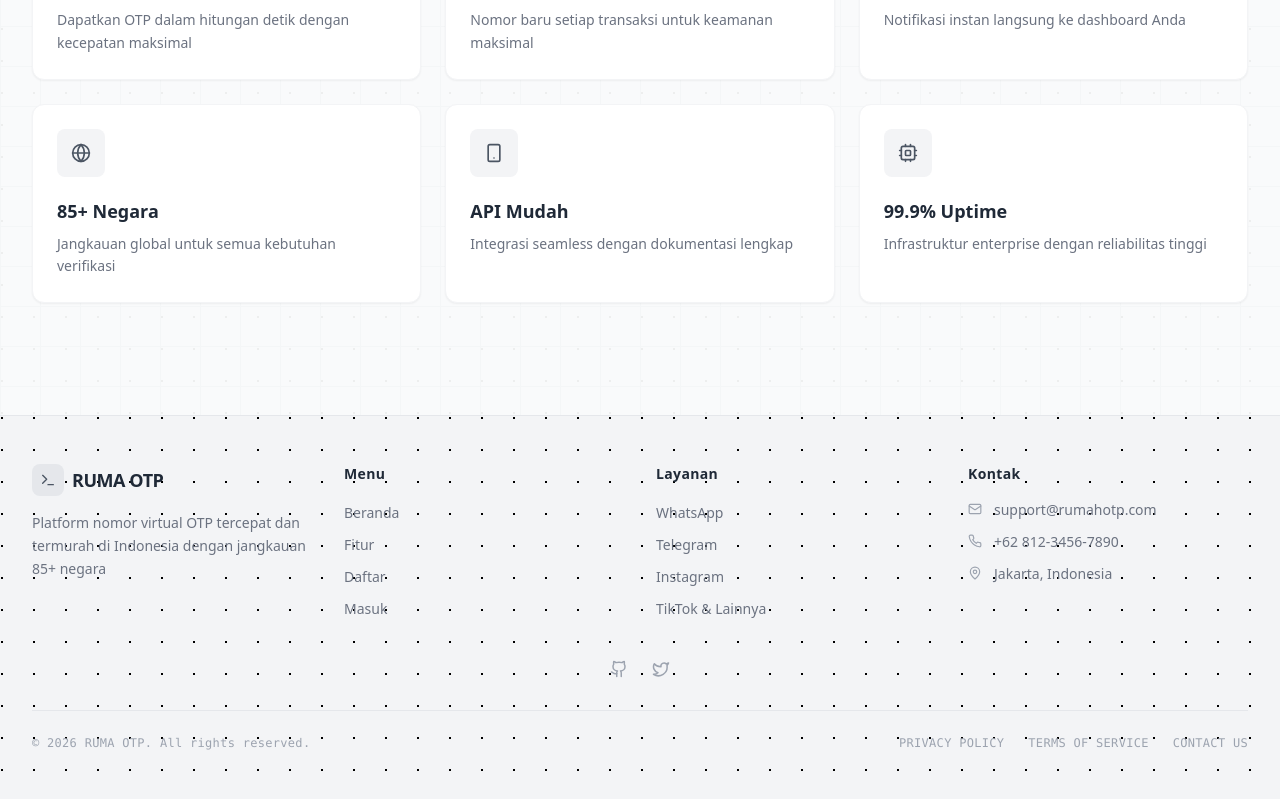
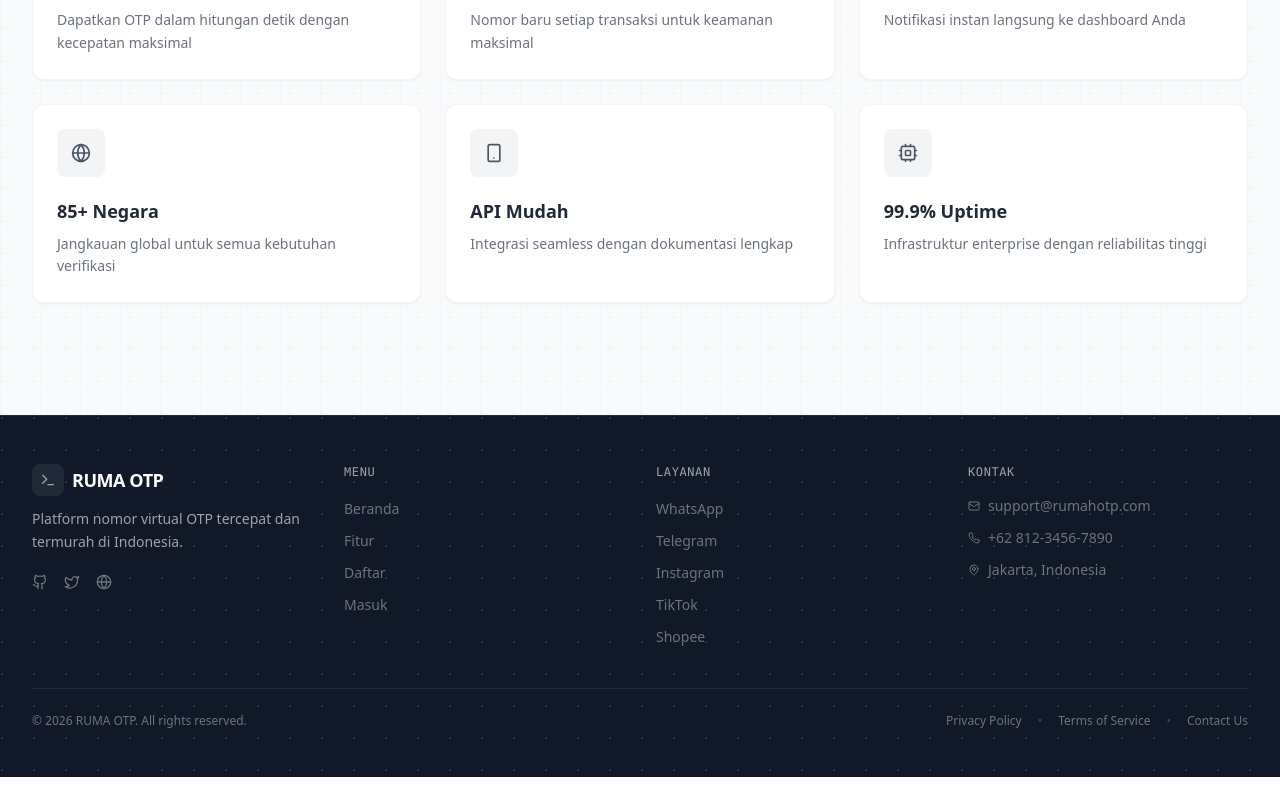
Before and after one commit to fahrihosting3/websiteotp, a Next.js app: page / in a window 1280 px wide. Shown: the part 1294-2093 px from the top of the page. After the commit the page ends 2071 px from the top, so only its background shows below. Built offline with nearby package versions, Linux system fonts and the light colour scheme.

Commit message:
Add files via upload

```diff
--- a/components/Footer.tsx
+++ b/components/Footer.tsx
@@ -1,56 +1,68 @@
 // components/Footer.tsx
 "use client";
 import Link from "next/link";
-import { Mail, MapPin, Phone, Terminal, Github, Twitter } from "lucide-react";
+import { Mail, MapPin, Phone, Terminal, Github, Twitter, Globe } from "lucide-react";
 
 export default function Footer() {
   return (
-    <footer className="relative bg-gray-100 border-t border-gray-200 overflow-hidden">
-      {/* Retro Pattern Background */}
-      <div className="absolute inset-0 opacity-3">
+    <footer className="relative bg-gray-900 border-t border-gray-800 overflow-hidden">
+      {/* Retro Pattern Background - Dark */}
+      <div className="absolute inset-0 opacity-10">
         <div className="absolute inset-0" style={{
-          backgroundImage: `radial-gradient(circle at 2px 2px, #000 1px, transparent 1px)`,
+          backgroundImage: `radial-gradient(circle at 2px 2px, #fff 1px, transparent 1px)`,
           backgroundSize: '32px 32px'
         }}></div>
       </div>
 
       <div className="relative z-10 max-w-7xl mx-auto px-4 sm:px-6 lg:px-8 py-12">
-        {/* Main Footer Content */}
-        <div className="grid md:grid-cols-4 gap-8 mb-10">
-          {/* Brand */}
-          <div>
-            <div className="flex items-center gap-2 mb-4">
-              <div className="w-8 h-8 bg-gray-200 rounded-lg flex items-center justify-center">
-                <Terminal size={16} className="text-gray-600" />
+        {/* Main Footer Content - Grid lebih rapi */}
+        <div className="grid grid-cols-1 sm:grid-cols-2 lg:grid-cols-4 gap-8 mb-10">
+
+          {/* Brand Section */}
+          <div className="space-y-3">
+            <div className="flex items-center gap-2">
+              <div className="w-8 h-8 bg-gray-800 rounded-lg flex items-center justify-center">
+                <Terminal size={16} className="text-gray-400" />
               </div>
-              <span className="font-semibold text-lg text-gray-800 tracking-tight">RUMA OTP</span>
+              <span className="font-semibold text-lg text-white tracking-tight">RUMA OTP</span>
             </div>
-            <p className="text-gray-500 text-sm leading-relaxed">
-              Platform nomor virtual OTP tercepat dan termurah di Indonesia dengan jangkauan 85+ negara
+            <p className="text-gray-400 text-sm leading-relaxed">
+              Platform nomor virtual OTP tercepat dan termurah di Indonesia.
             </p>
+            <div className="flex gap-4 pt-2">
+              <a href="#" className="text-gray-500 hover:text-gray-300 transition-colors">
+                <Github size={16} />
+              </a>
+              <a href="#" className="text-gray-500 hover:text-gray-300 transition-colors">
+                <Twitter size={16} />
+              </a>
+              <a href="#" className="text-gray-500 hover:text-gray-300 transition-colors">
+                <Globe size={16} />
+              </a>
+            </div>
           </div>
 
           {/* Quick Links */}
           <div>
-            <h3 className="font-semibold text-gray-800 text-sm mb-4 tracking-wide">Menu</h3>
+            <h3 className="text-gray-400 text-xs font-mono tracking-wider mb-4">MENU</h3>
             <ul className="space-y-2">
               <li>
-                <Link href="/" className="text-gray-500 hover:text-gray-700 transition-colors text-sm">
+                <Link href="/" className="text-gray-500 hover:text-gray-300 transition-colors text-sm">
                   Beranda
                 </Link>
               </li>
               <li>
-                <Link href="/#fitur" className="text-gray-500 hover:text-gray-700 transition-colors text-sm">
+                <Link href="/#fitur" className="text-gray-500 hover:text-gray-300 transition-colors text-sm">
                   Fitur
                 </Link>
               </li>
               <li>
-                <Link href="/auth/register" className="text-gray-500 hover:text-gray-700 transition-colors text-sm">
+                <Link href="/auth/register" className="text-gray-500 hover:text-gray-300 transition-colors text-sm">
                   Daftar
                 </Link>
               </li>
               <li>
-                <Link href="/auth/login" className="text-gray-500 hover:text-gray-700 transition-colors text-sm">
+                <Link href="/auth/login" className="text-gray-500 hover:text-gray-300 transition-colors text-sm">
                   Masuk
                 </Link>
               </li>
@@ -59,26 +71,31 @@
 
           {/* Services */}
           <div>
-            <h3 className="font-semibold text-gray-800 text-sm mb-4 tracking-wide">Layanan</h3>
+            <h3 className="text-gray-400 text-xs font-mono tracking-wider mb-4">LAYANAN</h3>
             <ul className="space-y-2">
               <li>
-                <a href="#" className="text-gray-500 hover:text-gray-700 transition-colors text-sm">
+                <a href="#" className="text-gray-500 hover:text-gray-300 transition-colors text-sm">
                   WhatsApp
                 </a>
               </li>
               <li>
-                <a href="#" className="text-gray-500 hover:text-gray-700 transition-colors text-sm">
+                <a href="#" className="text-gray-500 hover:text-gray-300 transition-colors text-sm">
                   Telegram
                 </a>
               </li>
               <li>
-                <a href="#" className="text-gray-500 hover:text-gray-700 transition-colors text-sm">
+                <a href="#" className="text-gray-500 hover:text-gray-300 transition-colors text-sm">
                   Instagram
                 </a>
               </li>
               <li>
-                <a href="#" className="text-gray-500 hover:text-gray-700 transition-colors text-sm">
-                  TikTok & Lainnya
+                <a href="#" className="text-gray-500 hover:text-gray-300 transition-colors text-sm">
+                  TikTok
+                </a>
+              </li>
+              <li>
+                <a href="#" className="text-gray-500 hover:text-gray-300 transition-colors text-sm">
+                  Shopee
                 </a>
               </li>
             </ul>
@@ -86,22 +103,22 @@
 
           {/* Contact */}
           <div>
-            <h3 className="font-semibold text-gray-800 text-sm mb-4 tracking-wide">Kontak</h3>
+            <h3 className="text-gray-400 text-xs font-mono tracking-wider mb-4">KONTAK</h3>
             <ul className="space-y-3">
-              <li className="flex items-start gap-3">
-                <Mail size={14} className="text-gray-400 flex-shrink-0 mt-0.5" />
-                <a href="mailto:support@rumahotp.com" className="text-gray-500 hover:text-gray-700 transition-colors text-sm">
+              <li className="flex items-center gap-2">
+                <Mail size={12} className="text-gray-500 flex-shrink-0" />
+                <a href="mailto:support@rumahotp.com" className="text-gray-500 hover:text-gray-300 transition-colors text-sm">
                   support@rumahotp.com
                 </a>
               </li>
-              <li className="flex items-start gap-3">
-                <Phone size={14} className="text-gray-400 flex-shrink-0 mt-0.5" />
-                <a href="tel:+6281234567890" className="text-gray-500 hover:text-gray-700 transition-colors text-sm">
+              <li className="flex items-center gap-2">
+                <Phone size={12} className="text-gray-500 flex-shrink-0" />
+                <a href="tel:+6281234567890" className="text-gray-500 hover:text-gray-300 transition-colors text-sm">
                   +62 812-3456-7890
                 </a>
               </li>
-              <li className="flex items-start gap-3">
-                <MapPin size={14} className="text-gray-400 flex-shrink-0 mt-0.5" />
+              <li className="flex items-center gap-2">
+                <MapPin size={12} className="text-gray-500 flex-shrink-0" />
                 <span className="text-gray-500 text-sm">
                   Jakarta, Indonesia
                 </span>
@@ -110,26 +127,26 @@
           </div>
         </div>
 
-        {/* Social Links - Optional */}
-        <div className="flex justify-center gap-6 mb-8">
-          <a href="#" className="text-gray-400 hover:text-gray-600 transition-colors">
-            <Github size={18} />
-          </a>
-          <a href="#" className="text-gray-400 hover:text-gray-600 transition-colors">
-            <Twitter size={18} />
-          </a>
-        </div>
+        {/* Divider */}
+        <div className="h-px bg-gray-800 my-6"></div>
 
-        {/* Divider */}
-        <div className="h-px bg-gray-200 my-6"></div>
-
-        {/* Bottom Footer */}
-        <div className="flex flex-col sm:flex-row justify-between items-center gap-4 text-xs text-gray-400">
-          <p className="font-mono tracking-wide">© 2026 RUMA OTP. All rights reserved.</p>
-          <div className="flex gap-6">
-            <a href="#" className="hover:text-gray-600 transition-colors font-mono tracking-wide">PRIVACY POLICY</a>
-            <a href="#" className="hover:text-gray-600 transition-colors font-mono tracking-wide">TERMS OF SERVICE</a>
-            <a href="#" className="hover:text-gray-600 transition-colors font-mono tracking-wide">CONTACT US</a>
+        {/* Bottom Footer - Rapi & Simple */}
+        <div className="flex flex-col sm:flex-row justify-between items-center gap-3">
+          <p className="text-gray-500 text-xs">
+            © 2026 RUMA OTP. All rights reserved.
+          </p>
+          <div className="flex gap-4">
+            <a href="#" className="text-gray-500 hover:text-gray-300 transition-colors text-xs">
+              Privacy Policy
+            </a>
+            <span className="text-gray-700 text-xs">•</span>
+            <a href="#" className="text-gray-500 hover:text-gray-300 transition-colors text-xs">
+              Terms of Service
+            </a>
+            <span className="text-gray-700 text-xs">•</span>
+            <a href="#" className="text-gray-500 hover:text-gray-300 transition-colors text-xs">
+              Contact Us
+            </a>
           </div>
         </div>
       </div>
```
